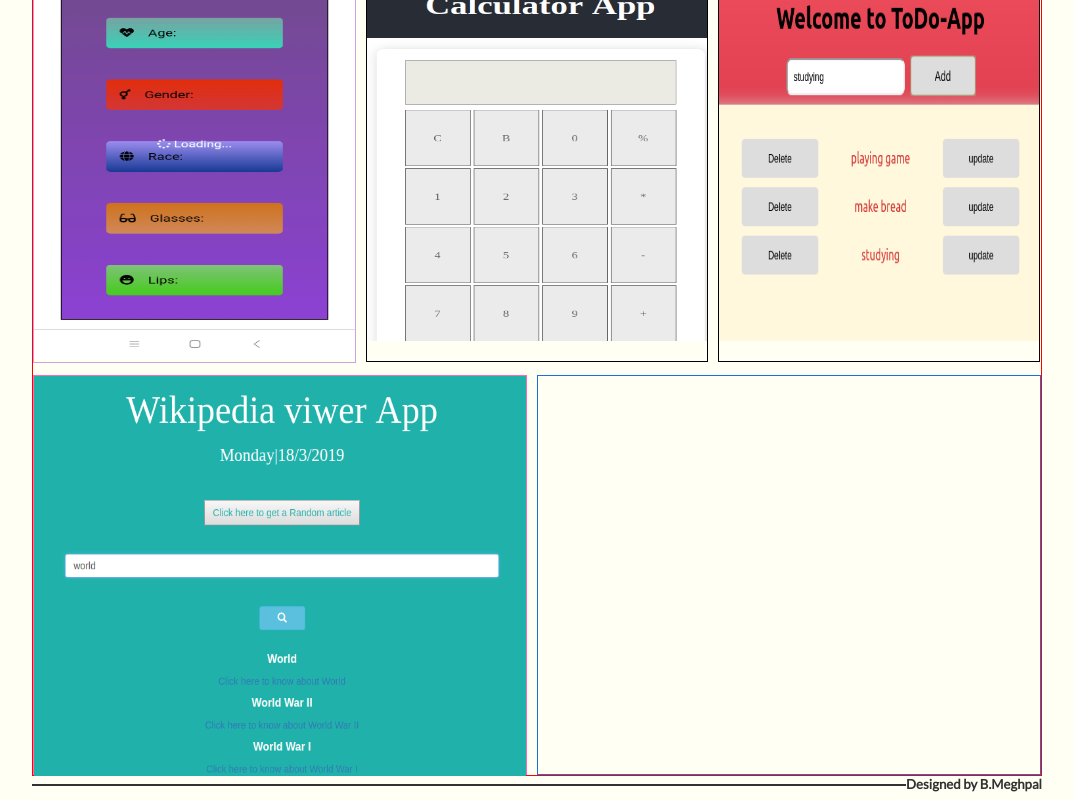
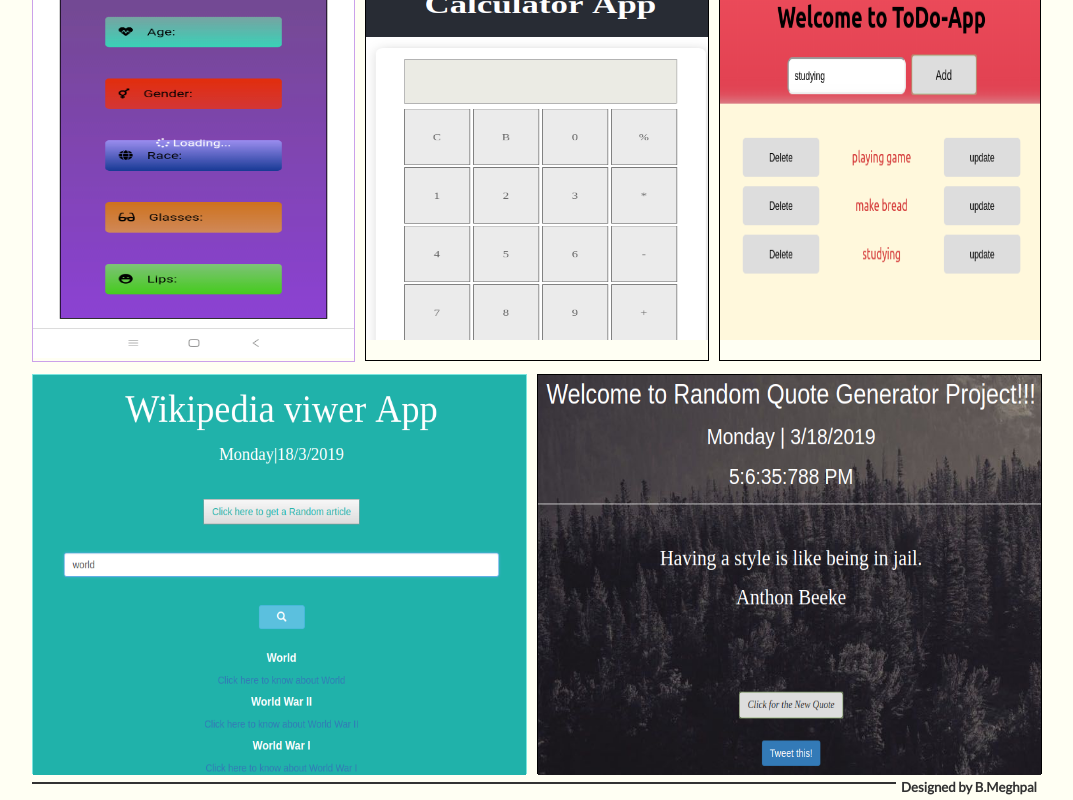
Before and after one commit to ashonweb/personal-webdesign, a React (Create React App) app: page /#/ in a window 1280 px wide. Shown: the part 985-1785 px from the top of the page, without its empty margins (103-1176 px from the left). Built offline with nearby package versions, Linux system fonts and the light colour scheme; a web font is replaced by a local one.

Commit message:
projectseven

```diff
--- a/src/App.css
+++ b/src/App.css
@@ -121,7 +121,7 @@ hr{
 
 .projectsection{
   height: auto;
-  border:1px solid red
+  /* border:1px solid red */
 }
 
 
@@ -219,6 +219,7 @@ height: 800px;
 
   .projectone:hover .middle {
     opacity: 1.5;
+    cursor: pointer;
   }
 
   .text {
@@ -285,21 +286,31 @@ font-family: 'chevindemibold', sans-serif;
 
   .projecttwo:hover .Projecttwodescription {
     opacity: 1.5;
+    cursor: pointer;
+
   }
 
 
   .projectthree:hover .Projecttwodescription {
     opacity: 1.5;
+    cursor: pointer;
   }
 
   .projectfour:hover .Projecttwodescription {
     opacity: 1.5;
+    cursor: pointer;
   }
   .projectfive:hover .projectfivedesc {
     opacity: 1.5;
+    cursor: pointer;
   }
   .projectsix:hover .projectsixdesc {
     opacity: 1.5;
+    cursor: pointer;
+  }
+  .projectseven:hover .projectsevendesc {
+    opacity: 1.5;
+    cursor: pointer;
   }
 
 
@@ -384,6 +395,20 @@ border: 1px solid black;
   opacity: 0;
   transition: .5s ease;
   background-color: rgb(119, 229, 222);
+
+
+}
+.projectsevendesc{
+  position: absolute;
+  top: 0;
+  bottom: 0;
+  left: 0;
+  right: 0;
+  height: 100%;
+  width: 100%;
+  opacity: 0;
+  transition: .5s ease;
+  background-color:  grey;
 
 
 }
@@ -478,10 +503,12 @@ span{
 
 
 h5{
-  margin: 0;
+  margin: 5px;
   float: right;
 }
-
+.endfooter{
+  margin-top:14px;
+}
 
 
 .projectsix{
@@ -490,12 +517,13 @@ h5{
   box-sizing: border-box;
   width: 49%;
   margin-right:10px;
-  border:1px solid hotpink;
+  /* border:1px solid hotpink; */
   height: 400px;
   opacity: 1;
   transition: .5s ease;
   backface-visibility: hidden;
   position: relative;
+  border:1px solid rgb(123, 229, 222)
 }
 
 
@@ -504,7 +532,12 @@ h5{
   vertical-align: top;
   box-sizing: border-box;
   width: 50%;
-  border:1px solid rgb(23, 114, 218);
+  /* border:1px solid rgb(23, 114, 218); */
   height: 400px;
+  opacity: 1;
+  transition: .5s ease;
+  backface-visibility: hidden;
+  position: relative;
+  border:1px solid black;
 
 }
--- a/src/Projects.js
+++ b/src/Projects.js
@@ -4,7 +4,8 @@ import drum from './drummachine.png'
 import diamond from './diamondgame.png';
 import calc from './calc.png';
 import todo from './todo.png';
-import wiki from './wiki.png'
+import wiki from './wiki.png';
+import article from './article.png';
 
 export default class Projects extends Component {
   render(){
@@ -96,7 +97,7 @@ export default class Projects extends Component {
   <img src={wiki} alt="da" className="wikiapp" />
       <div class="projectsixdesc">
         <div class="calctext">
-          WIKIPEDIA VIWER APPLICATION <br/>
+          WIKIPEDIA VIEWER APPLICATION <br/>
           <hr className="description"></hr><br/>
           <p>A wikipedia search machine which produce the first 10 results based on search</p>
           <p> Technologies used <br/>JavaScript, CSS,HTML,Fetch API</p>
@@ -105,6 +106,16 @@ export default class Projects extends Component {
       </div>
   </div>
   <div className="projectseven">
+  <img src={article} alt="da" className="wikiapp" />
+      <div class="projectsevendesc">
+        <div class="calctext">
+          RANDOM QUOTE ENGINE <br/>
+          <hr className="description"></hr><br/>
+          <p>Random Quote Engine generates a new quote on a click event</p>
+          <p> Technologies used <br/>JavaScript,BootStrap, CSS,HTML,Fetch API</p>
+          <p><a href="https://random-article-bmeghpal.surge.sh/">Click here to see live</a></p>
+         </div>
+      </div>
 
   </div>
   </div>
```
Also changed, not shown: src/article.png (added).
